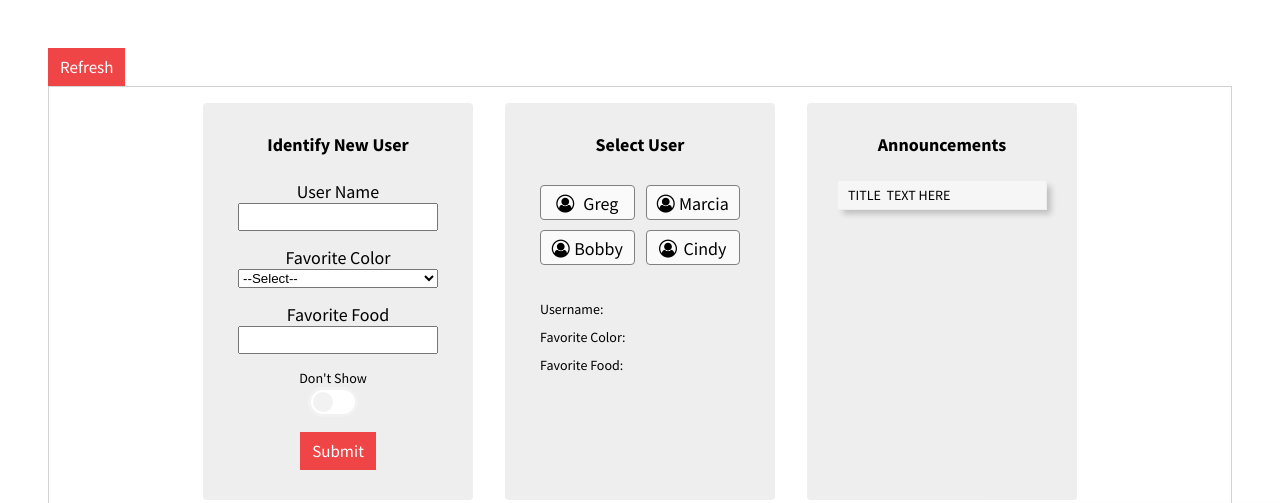
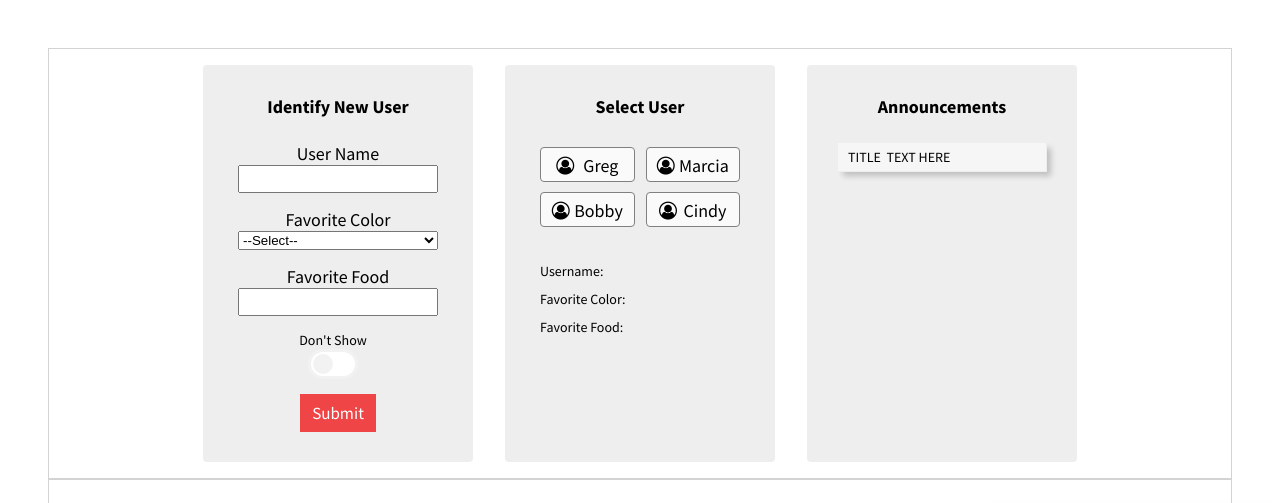
Before and after one commit to appcues/announcements-demo, a plain HTML site: page index.html in a window 1280 px wide. Shown: the top 503 px of the page. Drawn offline with nearby package versions, Linux system fonts and the light colour scheme.

Commit message:
Remove refresh button

```diff
--- a/index.html
+++ b/index.html
@@ -10,9 +10,6 @@
     </head>
 
     <body id="main">
-        <div>
-            <button class='restart'>Refresh</button>
-        </div>
         <div class="container">
             <div class="option">
                 <h4>Identify New User</h4>
```
